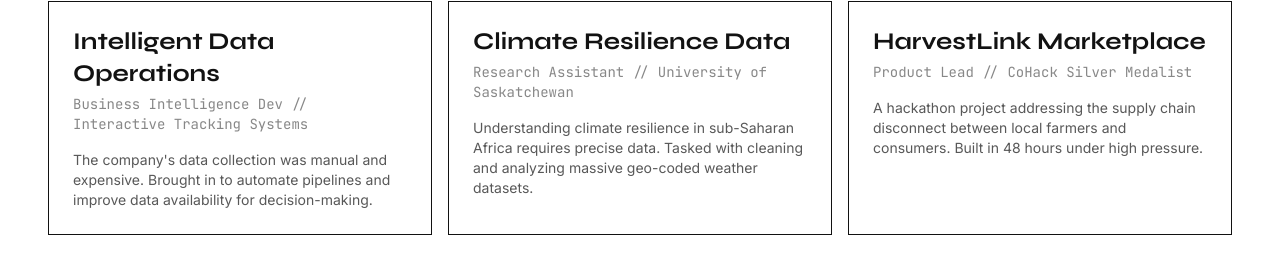
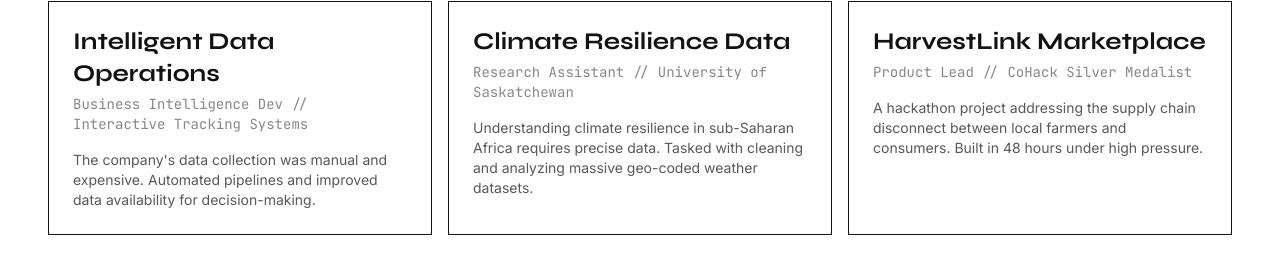
Before and after one commit to A-Pamimo/pamimo_com, a Next.js app: page / in a window 1280 px wide. Shown: the part 2740-3000 px from the top of the page. Built offline with nearby package versions, Linux system fonts and the light colour scheme.

Commit message:
docs: Rephrase project context description for improved clarity.

```diff
--- a/constants.ts
+++ b/constants.ts
@@ -123,7 +123,7 @@
         title: "Intelligent Data Operations",
         subtitle: "Business Intelligence Dev // Interactive Tracking Systems",
         tag: "Data Engineering",
-        context: "The company's data collection was manual and expensive. Brought in to automate pipelines and improve data availability for decision-making.",
+        context: "The company's data collection was manual and expensive. Automated pipelines and improved data availability for decision-making.",
         stack: ["Python", "Flask", "SQL", "Power Automate", "VBA", "Web Scraping", "API Integration"],
         what: "Developed a Python-based web scraping tool and integrated WhatsApp API pipelines for customer communication. Built internal SQL tooling using Flask.",
         how: "Automated Excel reporting with VBA benchmarks and connected marketing flows via Power Automate. By removing manual entry, shifted the focus to analytics.",
```
